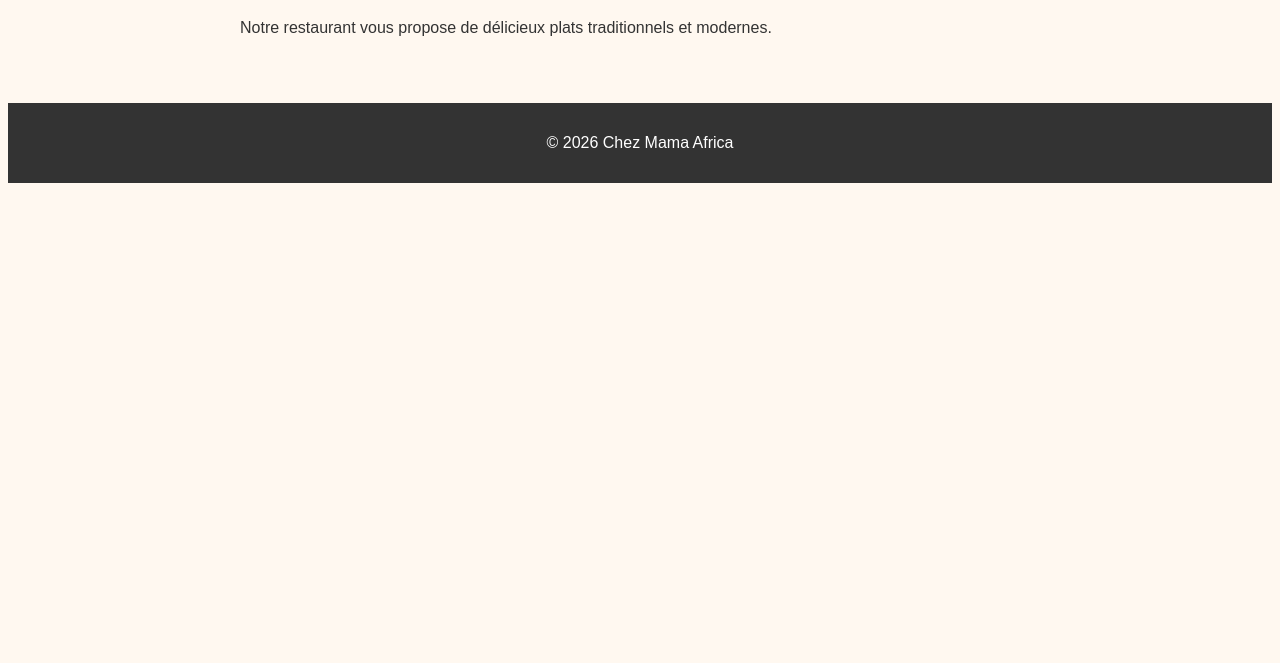
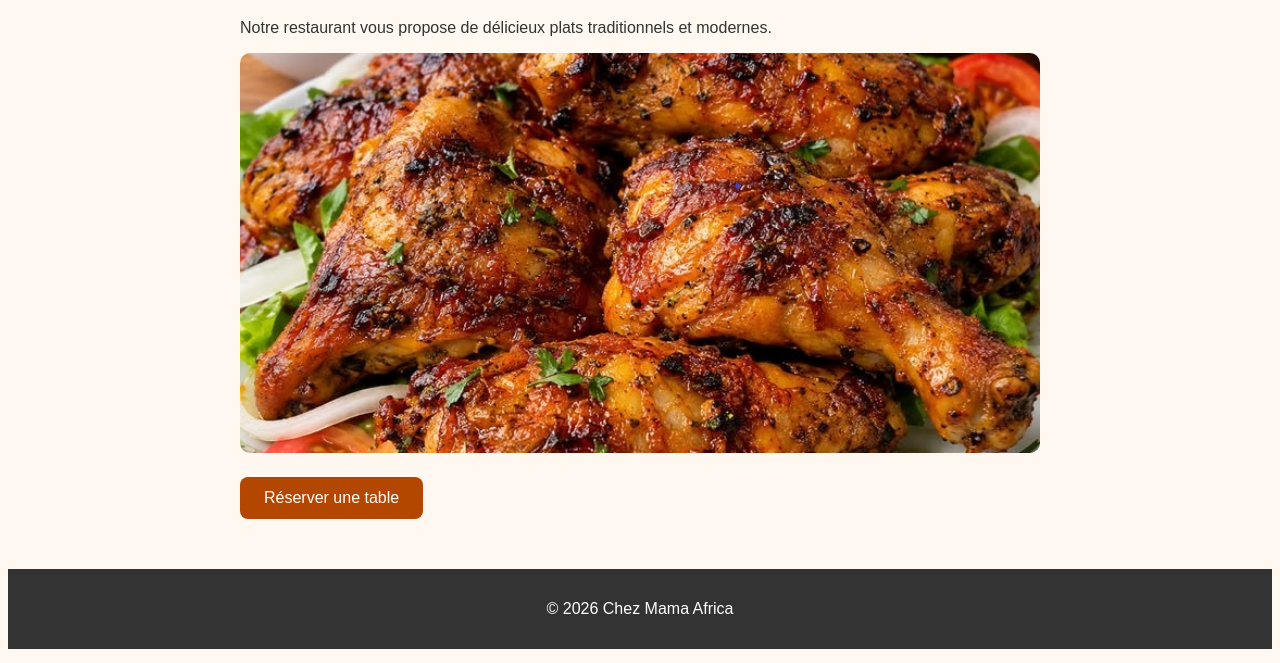
Before and after one commit to Rachelle826/restaurants-mama-africa, a plain HTML site: page index.html in a window 1280 px wide. Shown: the part 137-800 px from the top of the page. Drawn offline with Linux system fonts and the light colour scheme.

Commit message:
Page d'accueil : image et bouton réserver

```diff
--- a/index.html
+++ b/index.html
@@ -18,6 +18,8 @@
 <main>
     <h1>Bienvenue dans notre restaurant Chez Mama Africa</h1>
     <p>Notre restaurant vous propose de délicieux plats traditionnels et modernes.</p>
+    <img src="image/poulet.jpg" alt="Pilon avec poulet" class="photo-accueil">
+    <a href="reservation.html" class="bouton">Réserver une table</a>
 </main>
 <footer>
     <p>&copy; 2026 Chez Mama Africa</p>
--- a/style.css
+++ b/style.css
@@ -53,3 +53,24 @@ h2 {
     border-bottom: 2px solid #b34700;
     padding-bottom: 5px;
 }
+
+.photo-accueil {
+    width: 100%;
+    max-height: 400px;
+    object-fit: cover;
+    border-radius: 10px;
+}
+
+.bouton {
+    display: inline-block;
+    background-color: #b34700;
+    color: white;
+    padding: 12px 24px;
+    border-radius: 8px;
+    text-decoration: none;
+    margin-top: 20px;
+}
+
+.bouton:hover {
+    background-color: #8a3700;
+}
```
